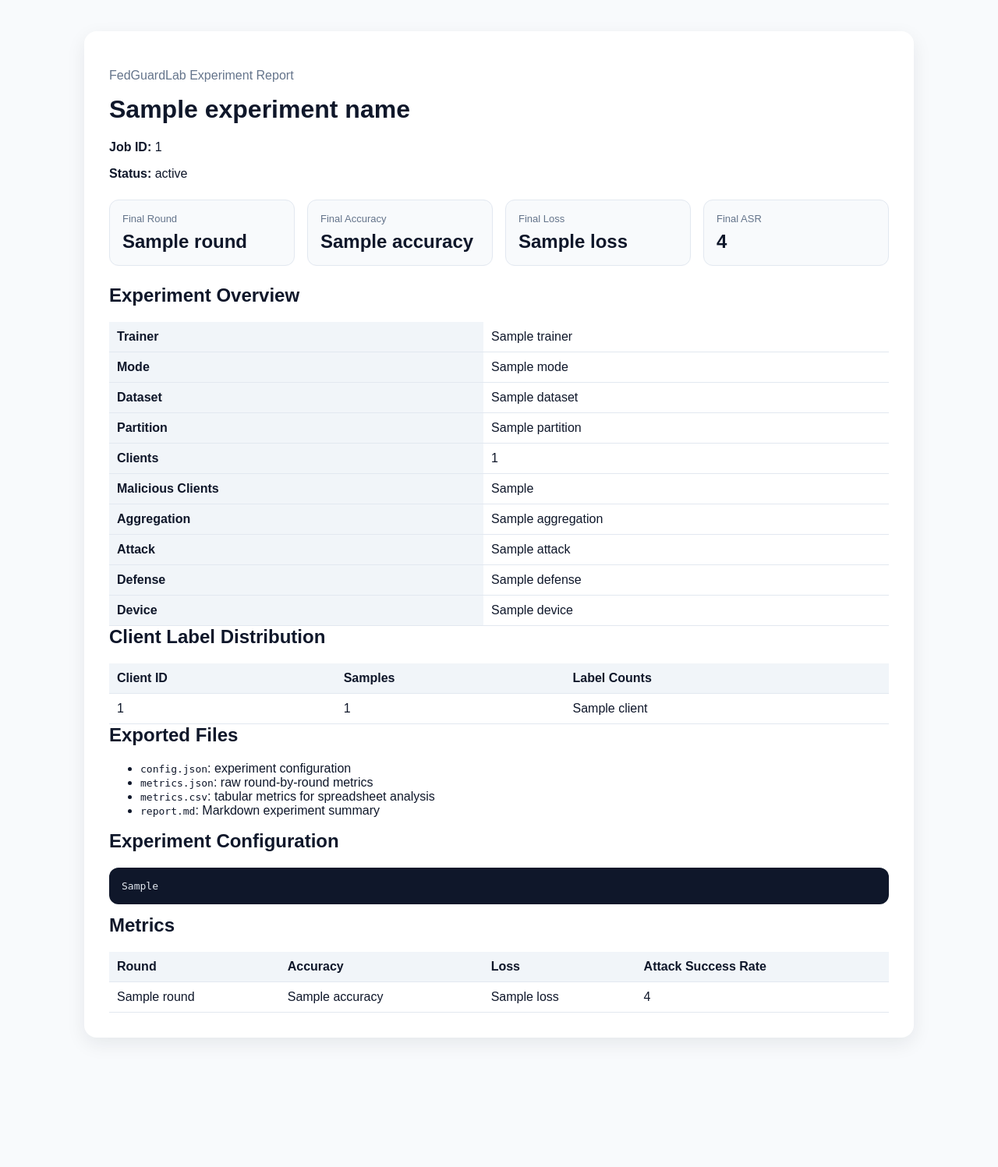
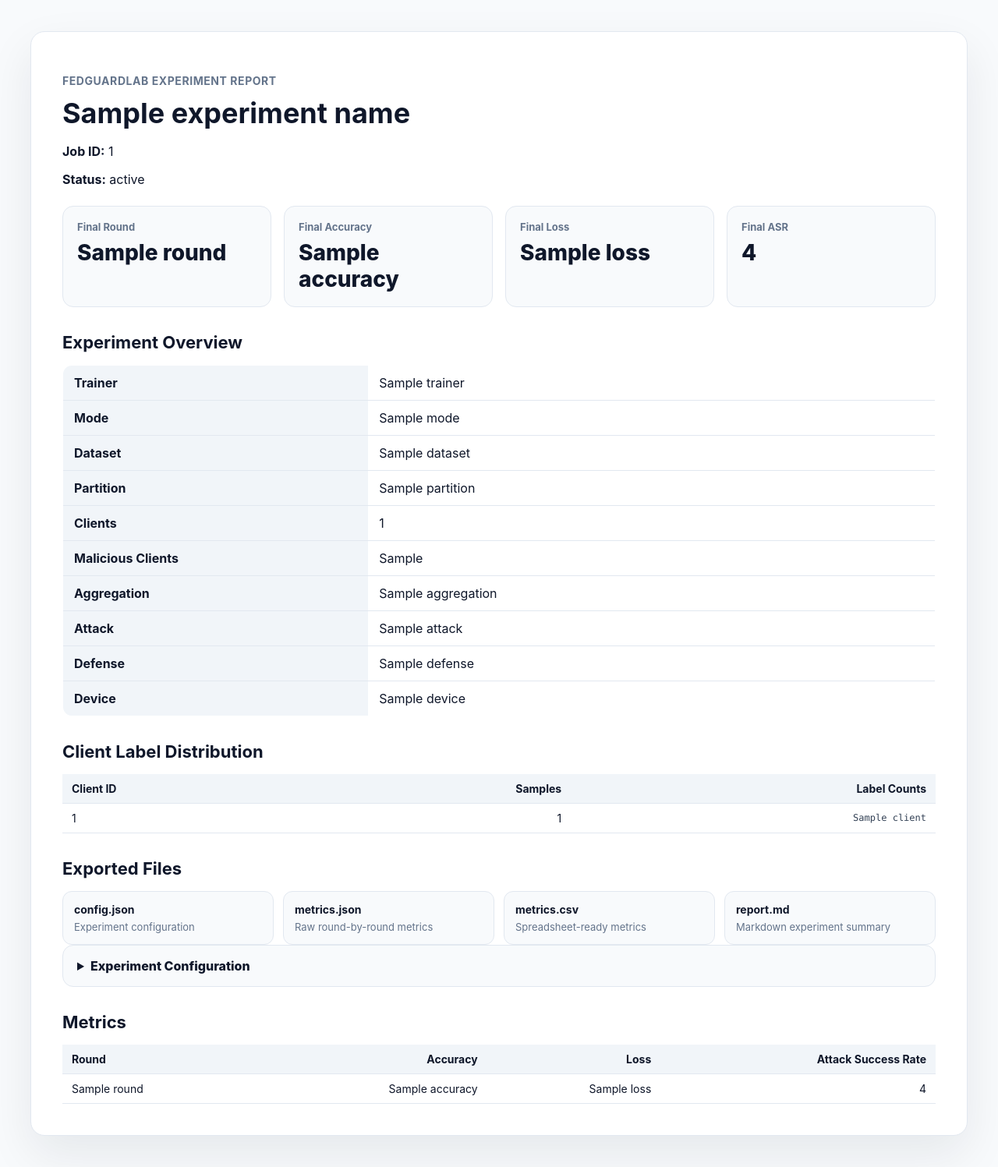
Before and after one commit to Calvin1989/FedGuardLab, a Python web app: template fedguardlab/reporting/templates/report.html.j2 in a window 1280 px wide. Shown: the whole page at 78% size. Before the commit the page ends 1334 px from the top, so only its background shows below. Run offline with Jinja, Linux system fonts and the light colour scheme; the template is opened without the code that fills it: most values are stand-ins (such as "Sample title", 1, 10 or a date in 2020).

Commit message:
Polish dashboard and report presentation

```diff
--- a/fedguardlab/reporting/templates/report.html.j2
+++ b/fedguardlab/reporting/templates/report.html.j2
@@ -5,112 +5,214 @@
   <title>FedGuardLab Report - {{ job_id }}</title>
   <style>
     body {
-      font-family: Arial, sans-serif;
-      margin: 40px;
+      margin: 0;
       background: #f8fafc;
       color: #0f172a;
+      font-family:
+        Inter,
+        ui-sans-serif,
+        system-ui,
+        -apple-system,
+        BlinkMacSystemFont,
+        "Segoe UI",
+        sans-serif;
     }
 
     .container {
-      max-width: 1000px;
-      margin: 0 auto;
-      background: white;
-      padding: 32px;
-      border-radius: 16px;
-      box-shadow: 0 8px 24px rgba(15, 23, 42, 0.08);
+      max-width: 1120px;
+      margin: 40px auto;
+      padding: 40px;
+      background: #ffffff;
+      border: 1px solid #e2e8f0;
+      border-radius: 18px;
+      box-shadow: 0 24px 60px rgba(15, 23, 42, 0.08);
     }
 
-    h1, h2 {
-      margin-top: 0;
+    .report-kicker {
+      color: #64748b;
+      font-size: 14px;
+      font-weight: 700;
+      letter-spacing: 0.04em;
+      text-transform: uppercase;
     }
 
-    .summary {
+    h1 {
+      margin: 10px 0 18px;
+      font-size: 36px;
+      line-height: 1.1;
+    }
+
+    h2 {
+      margin-top: 32px;
+      margin-bottom: 16px;
+      font-size: 22px;
+    }
+
+    .metric-grid {
       display: grid;
-      grid-template-columns: repeat(4, 1fr);
+      grid-template-columns: repeat(4, minmax(0, 1fr));
       gap: 16px;
       margin: 24px 0;
     }
 
-    .card {
-      padding: 16px;
+    .metric-card {
+      padding: 18px;
+      border: 1px solid #e2e8f0;
+      border-radius: 14px;
+      background: #f8fafc;
+    }
+
+    .metric-label {
+      display: block;
+      color: #64748b;
+      font-size: 13px;
+      font-weight: 700;
+    }
+
+    .metric-value {
+      display: block;
+      margin-top: 8px;
+      font-size: 28px;
+      font-weight: 800;
+    }
+
+    .overview-table {
+      width: 100%;
+      border-collapse: collapse;
+      overflow: hidden;
+      border: 1px solid #e2e8f0;
+      border-radius: 12px;
+    }
+
+    .overview-table th,
+    .overview-table td {
+      padding: 12px 14px;
+      border-bottom: 1px solid #e2e8f0;
+      text-align: left;
+    }
+
+    .overview-table th {
+      width: 35%;
+      background: #f1f5f9;
+    }
+
+    .export-grid {
+      display: grid;
+      grid-template-columns: repeat(4, minmax(0, 1fr));
+      gap: 12px;
+    }
+
+    .export-card {
+      padding: 14px;
       border: 1px solid #e2e8f0;
       border-radius: 12px;
       background: #f8fafc;
     }
 
-    .card span {
+    .export-card strong {
       display: block;
+      font-size: 14px;
+    }
+
+    .export-card span {
+      display: block;
+      margin-top: 6px;
       color: #64748b;
       font-size: 13px;
-      margin-bottom: 8px;
     }
 
-    .card strong {
-      font-size: 24px;
+    .config-details {
+      border: 1px solid #e2e8f0;
+      border-radius: 14px;
+      background: #f8fafc;
+      overflow: hidden;
+    }
+
+    .config-details summary {
+      cursor: pointer;
+      padding: 16px 18px;
+      font-weight: 800;
     }
 
     pre {
+      margin: 0;
+      padding: 20px;
+      overflow-x: auto;
       background: #0f172a;
       color: #e2e8f0;
-      padding: 16px;
-      border-radius: 12px;
-      overflow-x: auto;
+      font-size: 13px;
+      line-height: 1.55;
     }
 
-    table {
+    .metrics-table {
       width: 100%;
       border-collapse: collapse;
-      margin-top: 16px;
+      font-size: 14px;
     }
 
-    th, td {
+    .metrics-table th,
+    .metrics-table td {
+      padding: 10px 12px;
       border-bottom: 1px solid #e2e8f0;
-      padding: 10px;
+      text-align: right;
+    }
+
+    .metrics-table th:first-child,
+    .metrics-table td:first-child {
       text-align: left;
     }
 
-    th {
+    .metrics-table th {
       background: #f1f5f9;
     }
 
-    .muted {
-      color: #64748b;
+    .label-counts {
+      font-family:
+        ui-monospace,
+        SFMono-Regular,
+        Menlo,
+        Monaco,
+        Consolas,
+        "Liberation Mono",
+        monospace;
+      font-size: 12px;
+      color: #334155;
     }
   </style>
 </head>
 <body>
   <div class="container">
-    <p class="muted">FedGuardLab Experiment Report</p>
+    <p class="report-kicker">FedGuardLab Experiment Report</p>
     <h1>{{ experiment_name }}</h1>
 
     <p><strong>Job ID:</strong> {{ job_id }}</p>
     <p><strong>Status:</strong> {{ status }}</p>
 
-    <div class="summary">
-      <div class="card">
-        <span>Final Round</span>
-        <strong>{{ final_metric.round }}</strong>
+    <div class="metric-grid">
+      <div class="metric-card">
+        <span class="metric-label">Final Round</span>
+        <strong class="metric-value">{{ final_metric.round }}</strong>
       </div>
 
-      <div class="card">
-        <span>Final Accuracy</span>
-        <strong>{{ final_metric.accuracy }}</strong>
+      <div class="metric-card">
+        <span class="metric-label">Final Accuracy</span>
+        <strong class="metric-value">{{ final_metric.accuracy }}</strong>
       </div>
 
-      <div class="card">
-        <span>Final Loss</span>
-        <strong>{{ final_metric.loss }}</strong>
+      <div class="metric-card">
+        <span class="metric-label">Final Loss</span>
+        <strong class="metric-value">{{ final_metric.loss }}</strong>
       </div>
 
-      <div class="card">
-        <span>Final ASR</span>
-        <strong>{{ final_metric.attack_success_rate }}</strong>
+      <div class="metric-card">
+        <span class="metric-label">Final ASR</span>
+        <strong class="metric-value">{{ final_metric.attack_success_rate }}</strong>
       </div>
     </div>
 
     <h2>Experiment Overview</h2>
 
-    <table>
+    <table class="overview-table">
       <tbody>
         <tr>
           <th>Trainer</th>
@@ -158,7 +260,7 @@
     {% if final_metric.client_label_summary is defined %}
     <h2>Client Label Distribution</h2>
 
-    <table>
+    <table class="metrics-table">
       <thead>
         <tr>
           <th>Client ID</th>
@@ -171,7 +273,7 @@
         <tr>
           <td>{{ client.client_id }}</td>
           <td>{{ client.num_samples }}</td>
-          <td>{{ client.label_counts }}</td>
+          <td class="label-counts">{{ client.label_counts }}</td>
         </tr>
         {% endfor %}
       </tbody>
@@ -180,18 +282,35 @@
 
     <h2>Exported Files</h2>
 
-    <ul>
-      <li><code>config.json</code>: experiment configuration</li>
-      <li><code>metrics.json</code>: raw round-by-round metrics</li>
-      <li><code>metrics.csv</code>: tabular metrics for spreadsheet analysis</li>
-      <li><code>report.md</code>: Markdown experiment summary</li>
-    </ul>
+    <div class="export-grid">
+      <div class="export-card">
+        <strong>config.json</strong>
+        <span>Experiment configuration</span>
+      </div>
 
-    <h2>Experiment Configuration</h2>
-    <pre>{{ config_json }}</pre>
+      <div class="export-card">
+        <strong>metrics.json</strong>
+        <span>Raw round-by-round metrics</span>
+      </div>
+
+      <div class="export-card">
+        <strong>metrics.csv</strong>
+        <span>Spreadsheet-ready metrics</span>
+      </div>
+
+      <div class="export-card">
+        <strong>report.md</strong>
+        <span>Markdown experiment summary</span>
+      </div>
+    </div>
+
+    <details class="config-details">
+      <summary>Experiment Configuration</summary>
+      <pre>{{ config_json }}</pre>
+    </details>
 
     <h2>Metrics</h2>
-    <table>
+    <table class="metrics-table">
       <thead>
         <tr>
           <th>Round</th>
```
Also changed, not shown: web/src/App.vue (+18 -6 lines).
